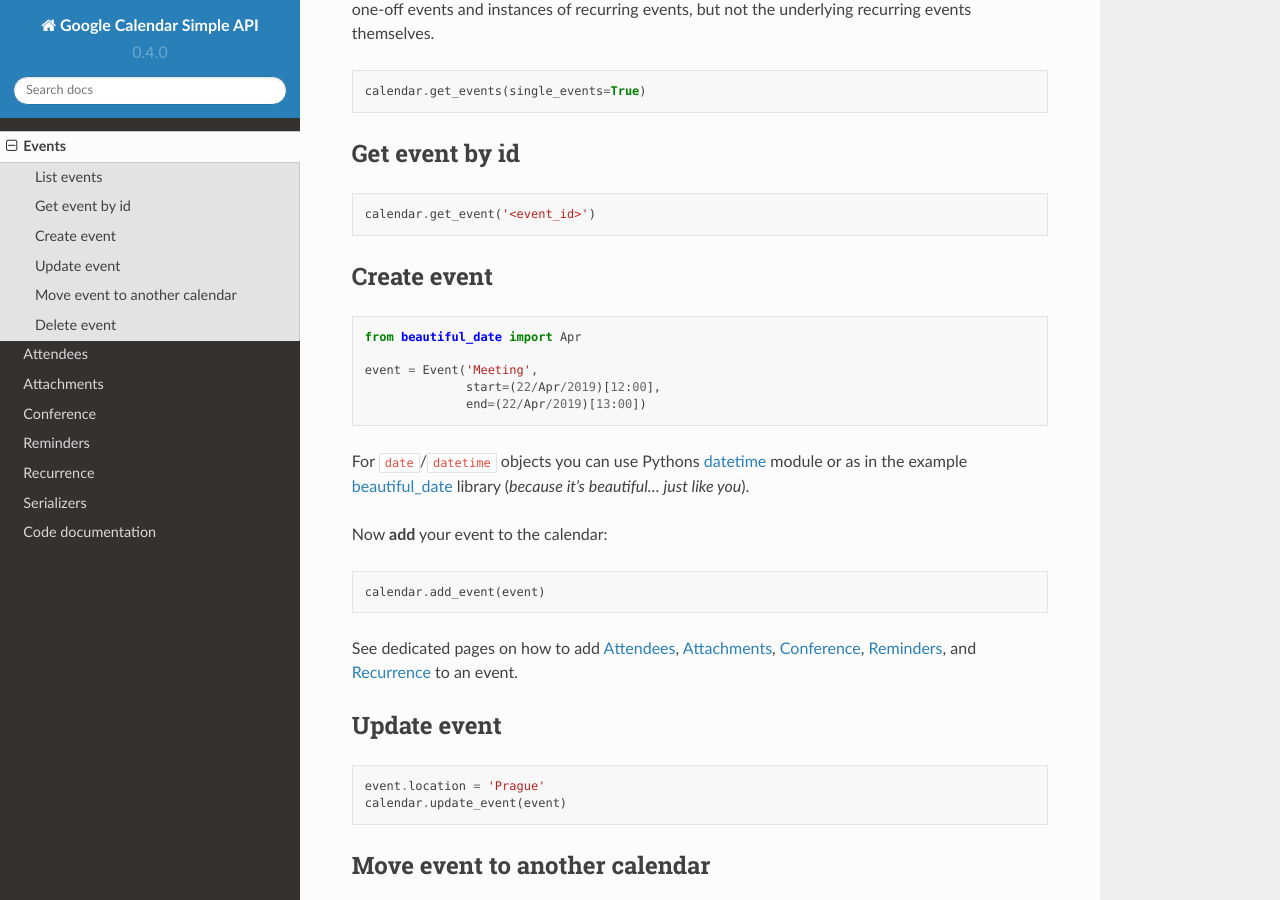
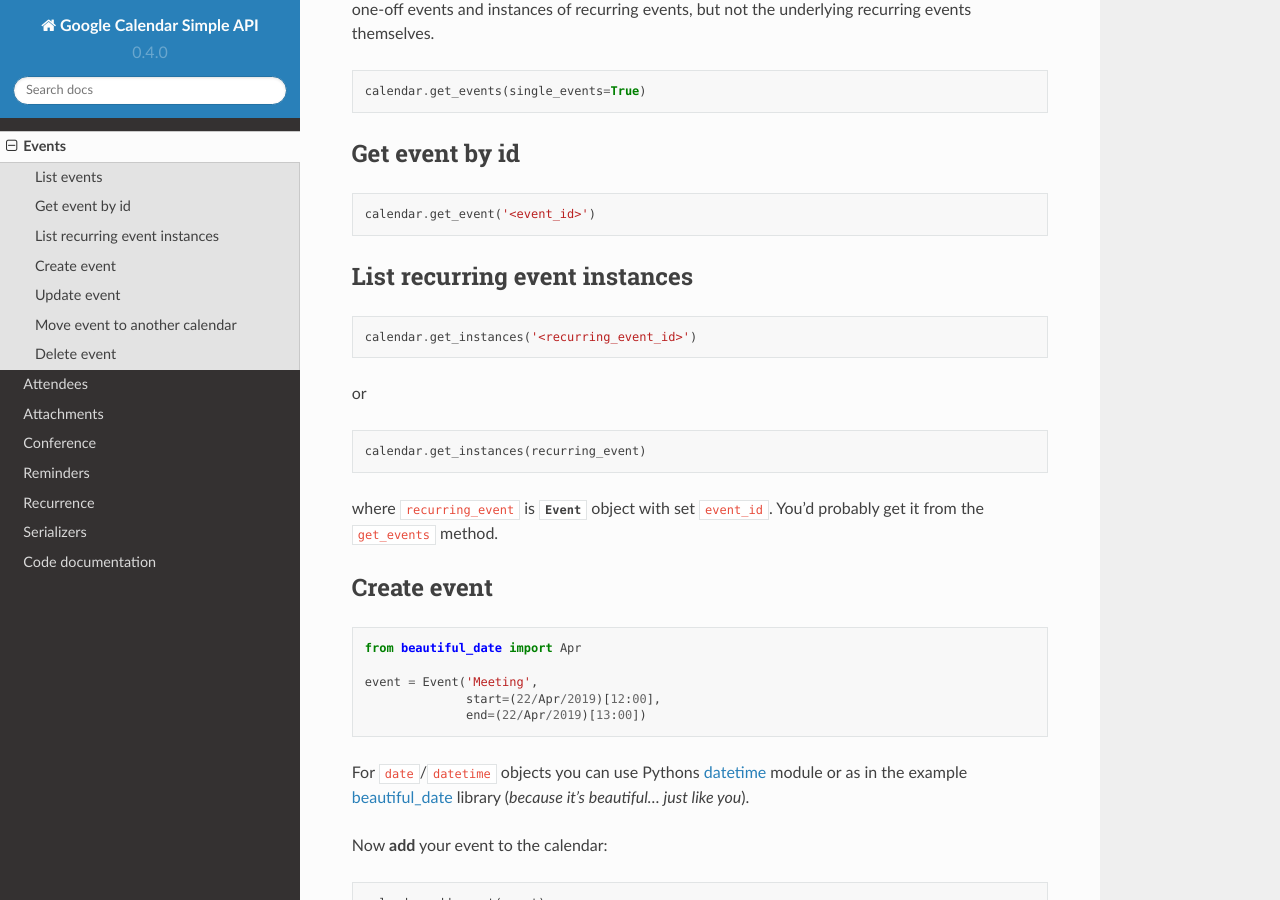
Before and after one commit to kuzmoyev/google-calendar-simple-api, a Sphinx documentation site: the page built from docs/source/event.rst, in a window 1280 px wide and 900 px high, scrolled down 1128 px. Built offline with Sphinx 7.4.7 and the Read the Docs theme 2.0.0, drawn with Linux system fonts in a browser that asks for light colours; pages that are not in the unit, such as notebooks, are missing from menus.

Commit message:
Add docs for get_instances method

```diff
--- a/docs/source/event.rst
+++ b/docs/source/event.rst
@@ -67,6 +67,24 @@
 
 
 
+List recurring event instances
+~~~~~~~~~~~~~~~~~~~~~~~~~~~~~~
+
+.. code-block:: python
+
+    calendar.get_instances('<recurring_event_id>')
+
+or
+
+.. code-block:: python
+
+    calendar.get_instances(recurring_event)
+
+where ``recurring_event`` is :py:class:`~gcsa.event.Event` object with set ``event_id``. You'd probably get it from
+the ``get_events`` method.
+
+
+
 Create event
 ~~~~~~~~~~~~
 
```
